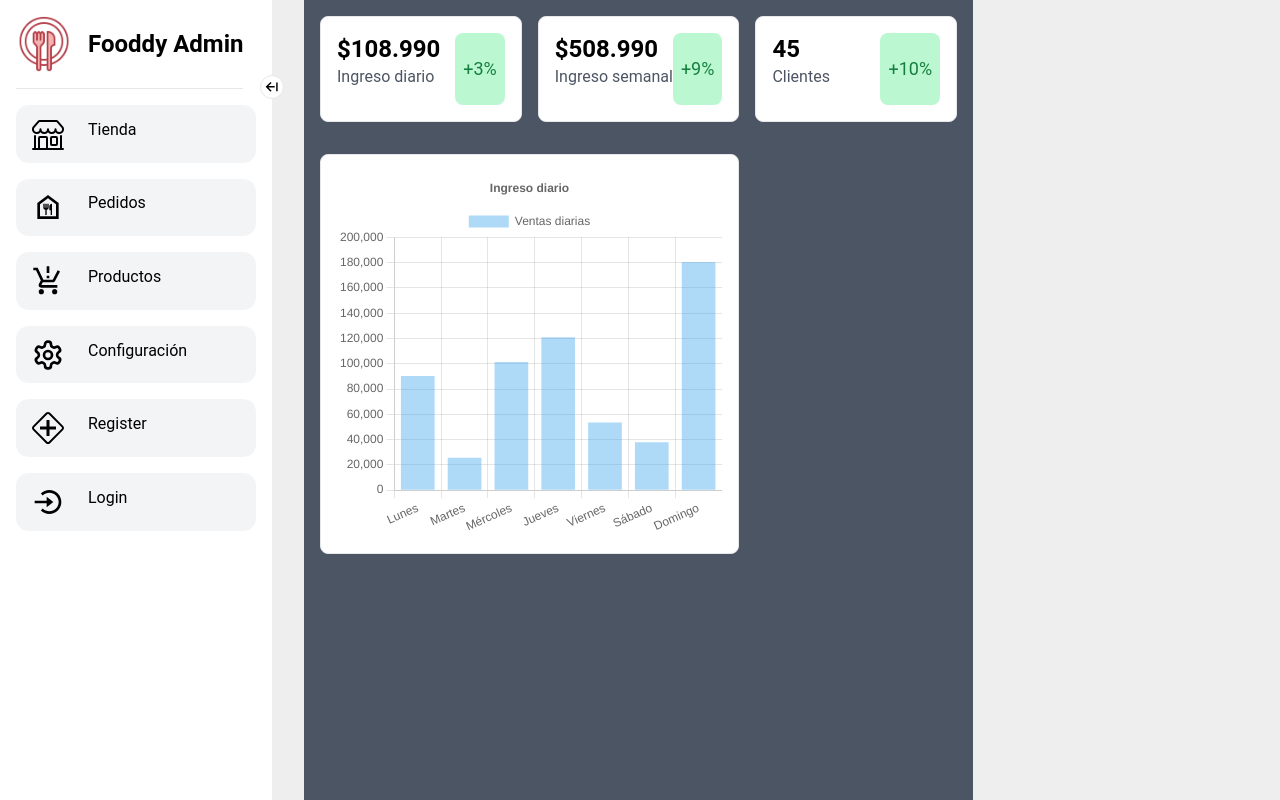
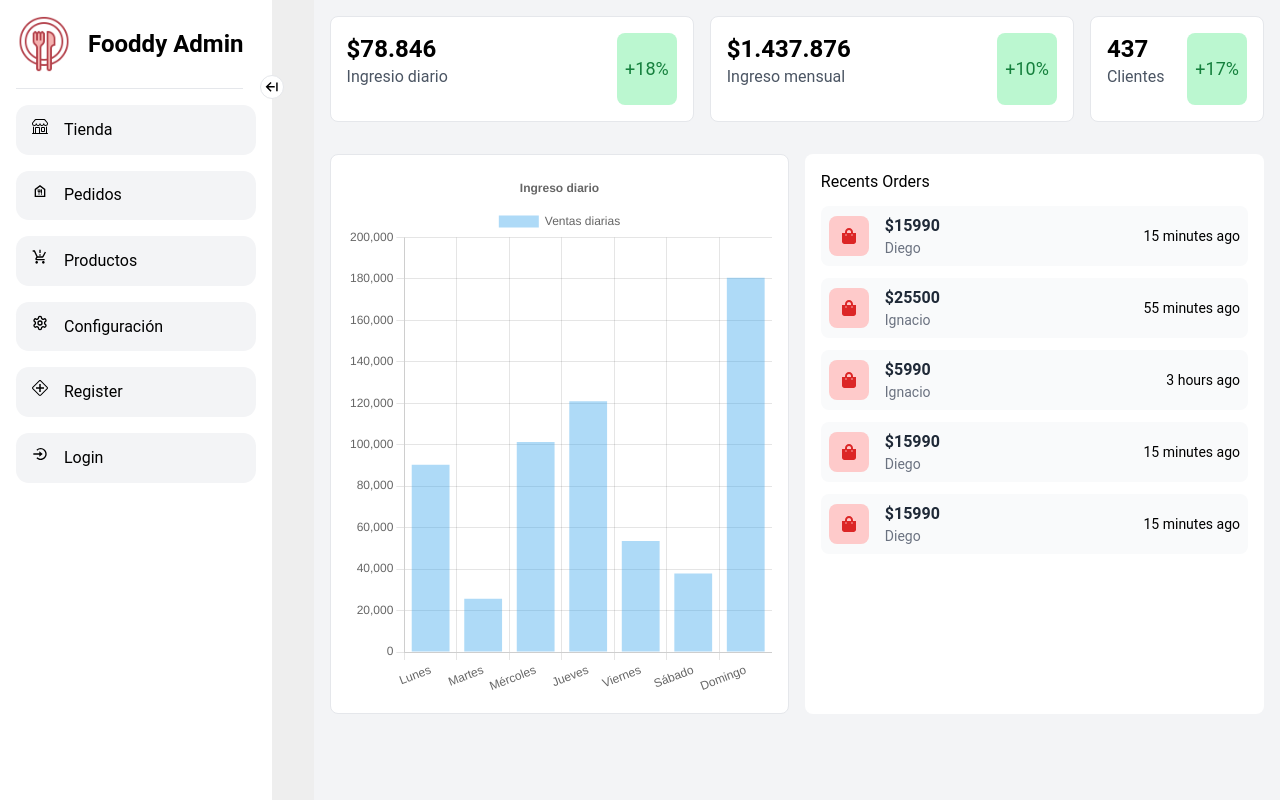
Before and after one commit to diegocastroh10/projectingsw-fooddy, a Next.js app: page /home/provider in a window 1280 px wide. Built offline with nearby package versions, Linux system fonts and the light colour scheme.

Commit message:
:hammer: Front provider page

```diff
--- a/src/app/globals.css
+++ b/src/app/globals.css
@@ -24,7 +24,7 @@ body {
     display: flex;
     height: 100vh;
     position: relative;
-    gap: 2rem;
+    gap: 0.1rem;
 
 }
 
@@ -80,12 +80,12 @@ body {
 }
 
 .sidebar__icon {
-    font-size: 2rem;
+    font-size: 1rem;
     display: inline-block;
 }
 
 .sidebar__name {
-    margin-left: 1.5rem;
+    margin-left: 1rem;
 }
 
 [data-collapsed="true"] {
--- a/src/app/home/provider/page.tsx
+++ b/src/app/home/provider/page.tsx
@@ -1,16 +1,20 @@
 import LayoutSidebar from "@fooddy/components/LayoutSidebar"
 import ProviderBars from "@fooddy/components/ProviderBars";
 import ProviderStats from "@fooddy/components/ProviderStats";
+import ProviderRecentsOrders from "@fooddy/components/ProviderRecentsOrders";
+
 
 export default function ProviderPage() {
     return (
         <LayoutSidebar>
-            <main className="min-h-screen bg-gray-600">
+            <main className="ml-10 w-full min-h-screen bg-gray-100">
                 <ProviderStats />
-                <div className="p-4 grid md:grid-cols-3 grid-cols-1 gap-4 w-full mx-auto">
+                <div className="p-4 grid md:grid-cols-2 grid-cols-1 gap-4 w-full mx-auto">
                 <ProviderBars />
+                <ProviderRecentsOrders />
                 </div>
             </main>
         </LayoutSidebar>
+
     );
 };
--- a/src/components/ProviderBars.jsx
+++ b/src/components/ProviderBars.jsx
@@ -57,7 +57,7 @@ const BarChart = () => {
 
     return (
         <>
-            <div className='w-full md:col-span-2 relative lg:h.[70vh] h-[50vh] m-auto p-4 border rounded-lg bg-white'>
+            <div className='w-full md:col-span-1 relative lg:h-[70vh] h-[50vh] m-auto p-4 border rounded-lg bg-white'>
                 <Bar data={chartData} options={chartOptions}  />
             </div>
         </>
--- /dev/null
+++ b/src/components/ProviderRecentsOrders.tsx
@@ -0,0 +1,29 @@
+import React from 'react';
+import { dataBars } from '@fooddy/contexts/dataBars';
+import { FaShoppingBag } from 'react-icons/fa';
+
+const ProviderRecentsOrders = () => {
+    return (
+        <div className='w-full col-span-1 relative lg:h-[70vh] h-[50vh] m-auto p-4 bprder rounded-lg bg-white overflow-scroll'>
+            <h1>Recents Orders</h1>
+            <ul>
+                {dataBars.map((order, id) => (
+                    <li key={id} className='bg-gray-50 hover:bg-gray-100 rounded-lg my-3 p-2 flex items-center cursor-pointer'>
+                        <div className='bg-red-200 rounded-lg p-3'>
+                            <FaShoppingBag className='text-red-600' />
+                        </div>
+                        <div className='pl-4 '>
+                            <p className='text-gray-800 font-bold'>${order.total}</p>
+                            <p className='text-gray-500 text-sm'>{order.name.first}</p>
+                        </div>
+                        <p className='lg:flex md:hidden absolute right-6 text-sm'>
+                            {order.date}
+                        </p>
+                    </li>
+                ))}
+            </ul>
+        </div>
+    )
+}
+
+export default ProviderRecentsOrders;
--- a/src/components/ProviderStats.tsx
+++ b/src/components/ProviderStats.tsx
@@ -1,42 +1,37 @@
-import React from 'react';
+import React from 'react'
 
 const ProviderStats = () => {
   return (
-        <div className='space-y-6'>
-            <div className='grid grid-cols-1 lg:grid-cols-3 gap-4 p-4'>
-                <div className='col-span-1 bg-white flex justify-between w-full border p-4 rounded-lg'>
+    <div className='grid grid-cols-1 lg:grid-cols-5 gap-4 p-4'>
+        <div className='lg:col-span-2 col-span-1 bg-white flex justify-between w-full border p-4 rounded-lg'>
             <div className='flex flex-col w-full pb-4'>
-                        <p className='text-2xl font-bold'>$108.990</p>
-                        <p className='text-gray-600'>Ingreso diario</p>
+                <p className='text-2xl font-bold'>$78.846</p>
+                <p className='text-gray-600'>Ingresio diario</p>
             </div>
             <p className='bg-green-200 flex justify-center items-center p-2 rounded-lg'>
-                        <span className='text-green-700 text-lg'>+3%</span>
+                <span className='text-green-700 text-lg'>+18%</span>
             </p>
         </div>
-
-                <div className='col-span-1 bg-white flex justify-between w-full border p-4 rounded-lg'>
+        <div className='lg:col-span-2 col-span-1 bg-white flex justify-between w-full border p-4 rounded-lg'>
             <div className='flex flex-col w-full pb-4'>
-                        <p className='text-2xl font-bold'>$508.990</p>
-                        <p className='text-gray-600'>Ingreso semanal</p>
-                    </div>
-                    <p className='bg-green-200 flex justify-center items-center p-2 rounded-lg'>
-                        <span className='text-green-700 text-lg'>+9%</span>
-                    </p>
-                </div>
-
-                <div className='col-span-1 bg-white flex justify-between w-full border p-4 rounded-lg'>
-                    <div className='flex flex-col w-full pb-4'>
-                        <p className='text-2xl font-bold'>45</p>
-                        <p className='text-gray-600'>Clientes</p>
+                <p className='text-2xl font-bold'>$1.437.876</p>
+                <p className='text-gray-600'>Ingreso mensual</p>
             </div>
             <p className='bg-green-200 flex justify-center items-center p-2 rounded-lg'>
                 <span className='text-green-700 text-lg'>+10%</span>
             </p>
         </div>
+        <div className='bg-white flex justify-between w-full border p-4 rounded-lg'>
+            <div className='flex flex-col w-full pb-4'>
+                <p className='text-2xl font-bold'>437</p>
+                <p className='text-gray-600'>Clientes</p>
+            </div>
+            <p className='bg-green-200 flex justify-center items-center p-2 rounded-lg'>
+                <span className='text-green-700 text-lg'>+17%</span>
+            </p>
         </div>
     </div>
-    );
-};
-
+  )
+}
 
 export default ProviderStats;
--- a/src/components/Sidebar.tsx
+++ b/src/components/Sidebar.tsx
@@ -2,7 +2,7 @@
 
 import Image from 'next/image';
 import Link from 'next/link';
-import '@fooddy/app/globals.css'
+import '@fooddy/app/globals.css';
 
 import { BsShop, BsSignIntersection } from 'react-icons/bs';
 import { MdOutlineFoodBank,MdOutlineProductionQuantityLimits } from 'react-icons/md';
@@ -55,8 +55,8 @@ export default function Sidebar() {
                 <div className='sidebar__top'>
                     <Image
                         src="/culinariored.png"
-                        width={60}
-                        height={60}
+                        width={80}
+                        height={80}
                         className='sidebar__logo'
                         alt='logo'
                     />
--- /dev/null
+++ b/src/contexts/dataBars.tsx
@@ -0,0 +1,57 @@
+export const dataBars = [
+    {
+        id: 1,
+        name: {
+            first: 'Diego',
+            last: 'Castro',
+        },
+        total: 15990,
+        status: 'On hold',
+        method: 'Paypal',
+        date: '15 minutes ago',
+    },
+    {
+        id: 2,
+        name: {
+            first: 'Ignacio',
+            last: 'García',
+        },
+        total: 25500,
+        status: 'Processing',
+        method: 'Débito',
+        date: '55 minutes ago',
+    },
+    {
+        id: 3,
+        name: {
+            first: 'Ignacio',
+            last: 'Candia',
+        },
+        total: 5990,
+        status: 'Finished',
+        method: 'VISA',
+        date: '3 hours ago',
+    },
+    {
+        id: 4,
+        name: {
+            first: 'Diego',
+            last: 'Castro',
+        },
+        total: 15990,
+        status: 'On hold',
+        method: 'Paypal',
+        date: '15 minutes ago',
+    },
+    {
+        id: 5,
+        name: {
+            first: 'Diego',
+            last: 'Castro',
+        },
+        total: 15990,
+        status: 'On hold',
+        method: 'Paypal',
+        date: '15 minutes ago',
+    },
+]
```
Lines whose indentation alone changed are shown as unchanged.
